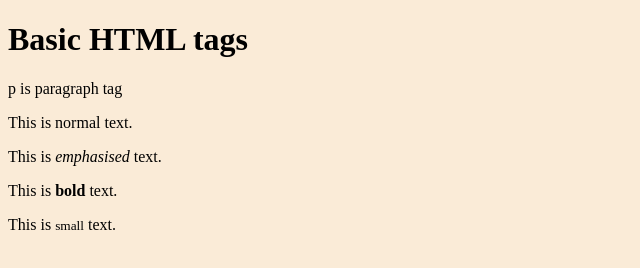
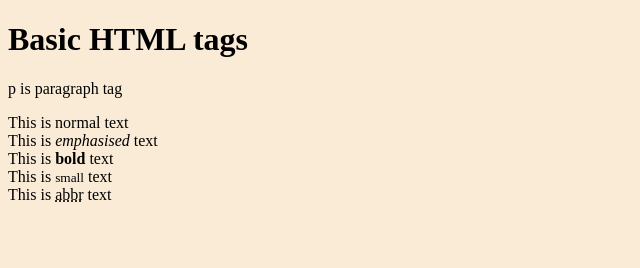
Before and after one commit to AyushmanKata/testing-git, a plain HTML site: page index.html in a window 1280 px wide. Shown: the whole page, without its empty margins (0-640 px from the left). Drawn offline with Linux system fonts and the light colour scheme.

Commit message:
Updated index.html

```diff
--- a/index.html
+++ b/index.html
@@ -9,9 +9,12 @@
 <body>
     <h1>Basic HTML tags</h1>
     <p>p is paragraph tag</p>
-    <p>This is normal text.</p>
-    <p>This is <em>emphasised</em> text.</p>
-    <p>This is <b>bold</b> text.</p>
-    <p>This is <small>small</small> text.</p>
+    <p>
+        This is normal text <br>
+        This is <em>emphasised</em> text <br>
+        This is <b>bold</b> text <br>
+        This is <small>small</small> text <br>
+        This is <abbr title="abbreviated">abbr</abbr> text <br>
+    </p>
 </body>
 </html>
```
